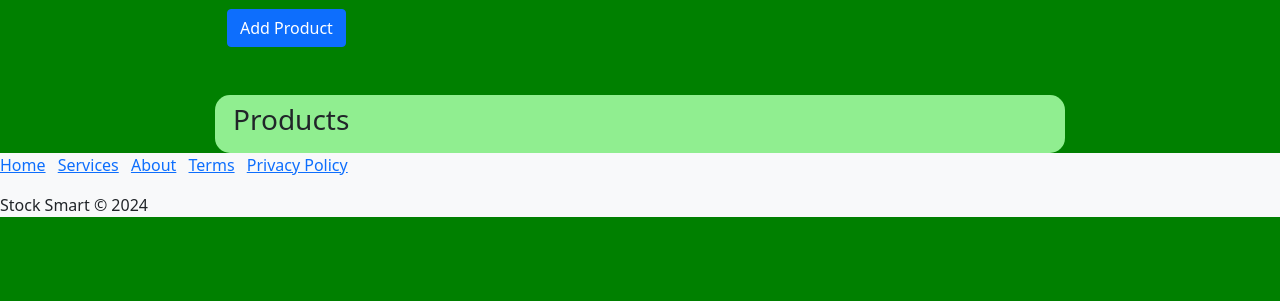
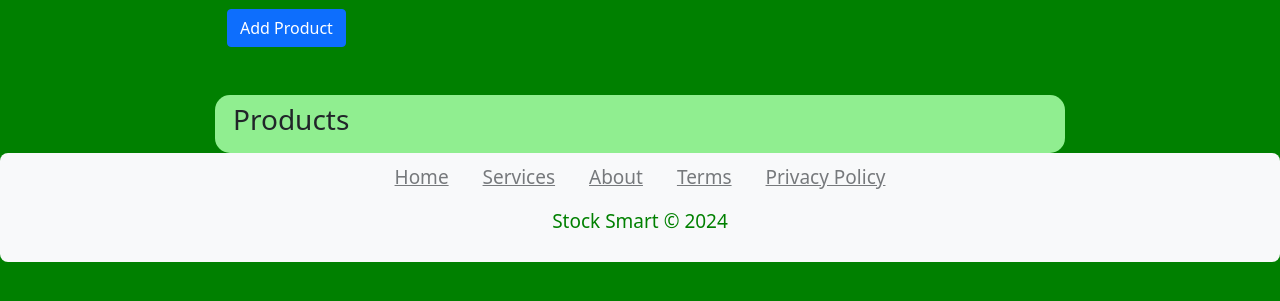
Before and after one commit to DavidParsley/PHASE-ONE-PROJECT--David-Parsley.K, a plain HTML site: page index.html in a window 1280 px wide. Shown: the part 63-364 px from the top of the page. Drawn offline with nearby package versions, Linux system fonts and the light colour scheme.

Commit message:
adds css

```diff
--- a/style.css
+++ b/style.css
@@ -32,3 +32,37 @@ body {
     border-radius: 19px;
     max-width: 360px;
 }
+
+/* Footer */
+.footer-basic {
+    padding:10px 0;
+    border-radius: 8px;
+  }
+
+   .footer-basic ul {
+    text-align:center;
+    font-size:19px;
+    line-height:1.5;
+  }
+
+  .footer-basic li {
+    padding:0 10.5px;
+  }
+
+  .footer-basic ul a {
+    color:inherit;
+    text-decoration:line;
+    opacity:0.6;
+  }
+
+  .footer-basic ul a:hover {
+    color: green;
+  }
+
+
+  .footer-basic .copyright {
+    margin-top:15px;
+    text-align:center;
+    font-size:19px;
+    color: green;
+  }
```
